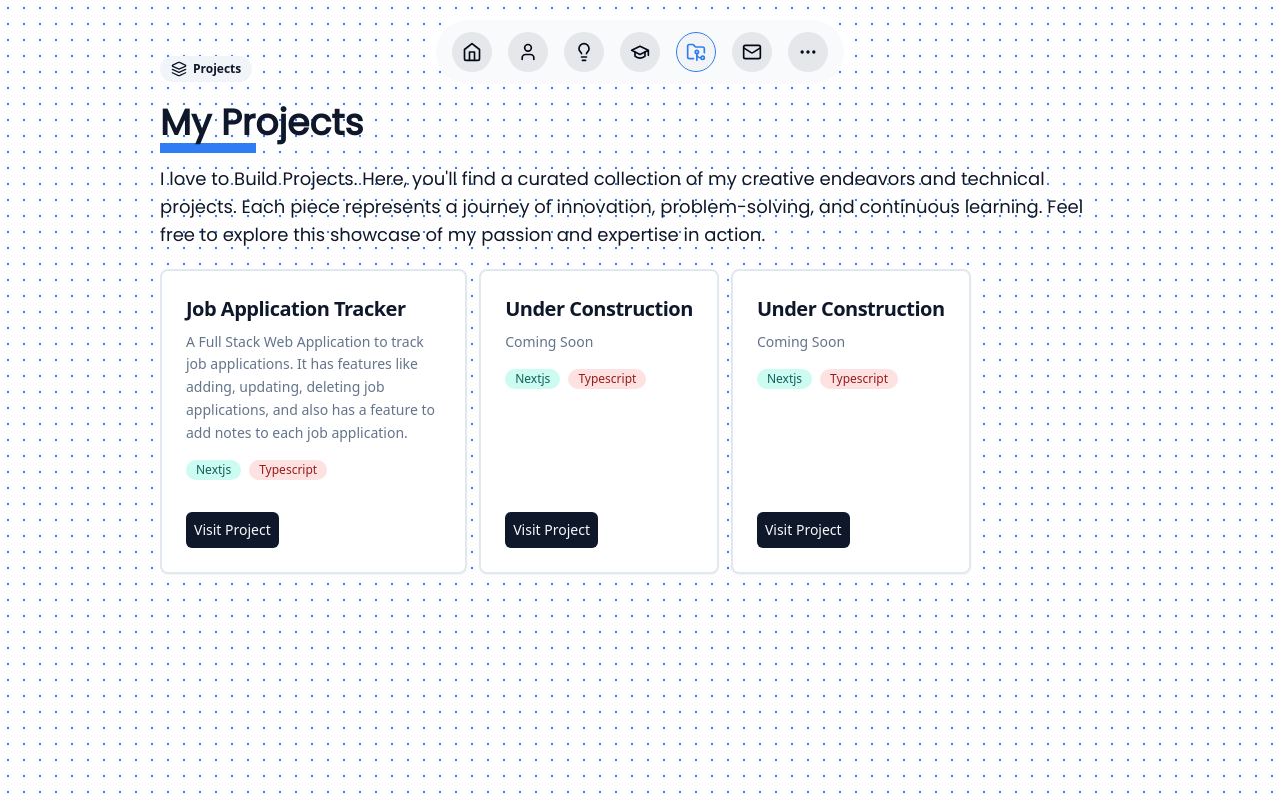
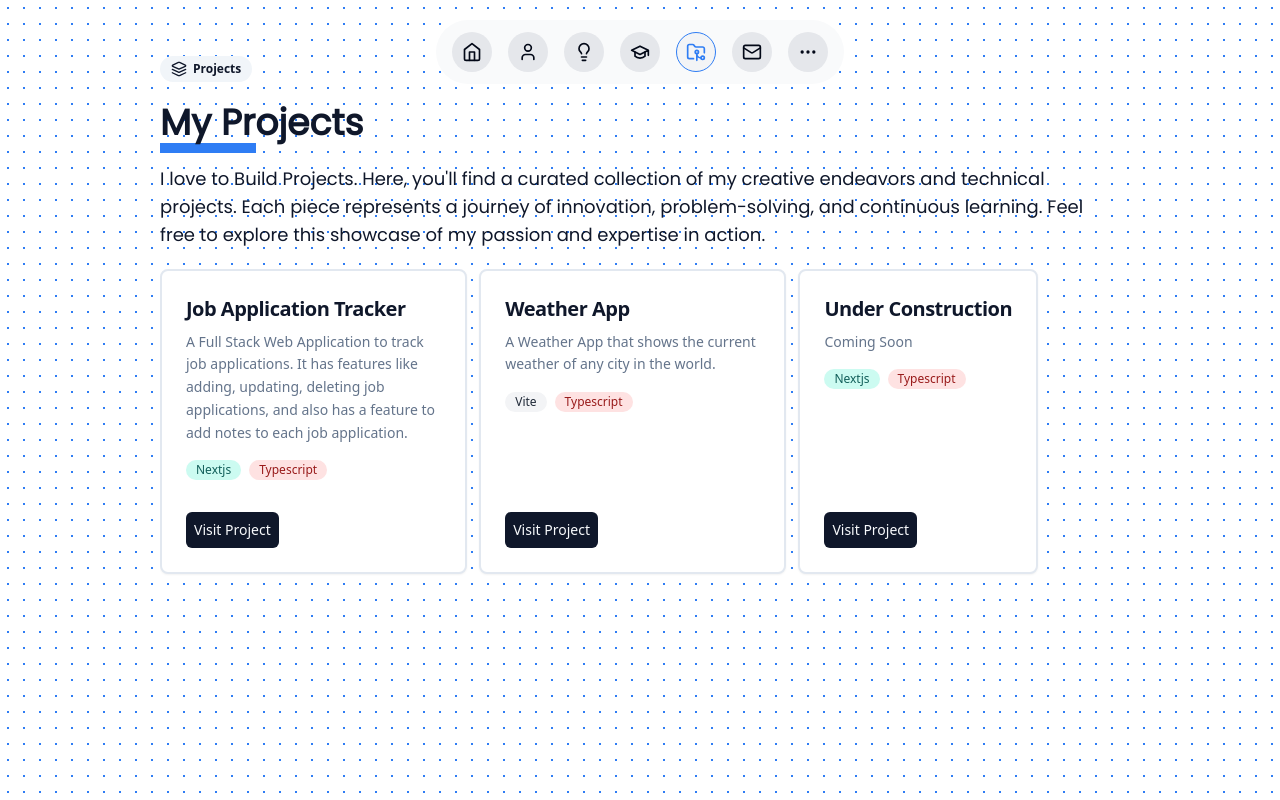
Before and after one commit to mokone-september/Portfolio, a Next.js app: page /projects in a window 1280 px wide. Built offline with nearby package versions, Linux system fonts and the light colour scheme.

Commit message:
feat: add links to weather app

```diff
--- a/src/app/projects/page.tsx
+++ b/src/app/projects/page.tsx
@@ -18,11 +18,11 @@ const projectsPage = () => {
     },
 
     {
-      title: "Under Construction",
+      title: "Weather App",
       description:
-        "Coming Soon",
-      tags: ["Nextjs", "Typescript"],
-      link: "",
+        "A Weather App that shows the current weather of any city in the world.",
+      tags: ["Vite", "Typescript"],
+      link: "https://weather-app-pink-five-83.vercel.app/",
     },
     {
       title: "Under Construction",
```
